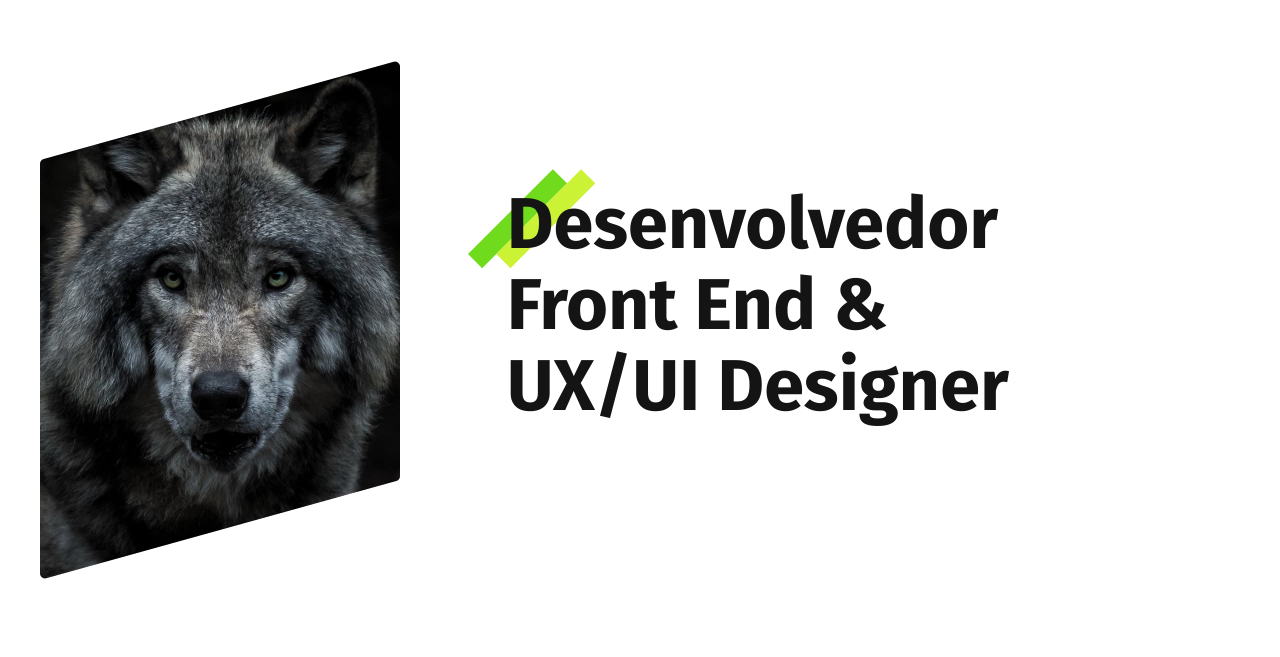
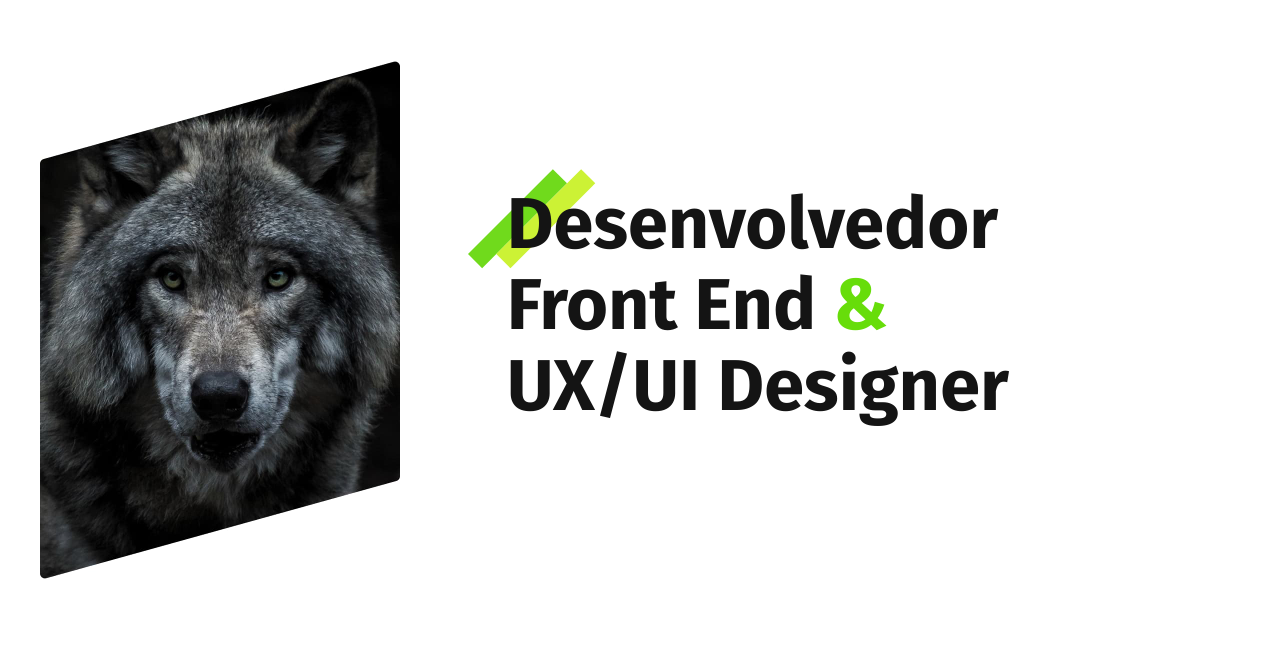
Before and after one commit to LucasEduardoRudnik/LucasEduardoRudnik.github.io, a plain HTML site: page index.html in a window 1280 px wide. Shown: the part 103-760 px from the top of the page. Drawn offline with Linux system fonts and the light colour scheme.

Commit message:
Adicionando destaque

```diff
--- a/css/introducao.css
+++ b/css/introducao.css
@@ -25,6 +25,10 @@
   top: -15px;
   left: -40px;
   z-index: -1;
+}
+
+.destaque {
+  color: #67dd0a;
 }
 
 @media (max-width: 1000px) {
--- a/index.html
+++ b/index.html
@@ -6,7 +6,7 @@
   <meta name="viewport" content="width=device-width, initial-scale=1.0">
   <title>Portfólio - Design&Front-End</title>
   <meta name="description" content="Desenvolvedor Front-End e UX/UI Designer">
-  <link rel="stylesheet" href="./css/style.min.css">
+  <link rel="stylesheet" href="./css/style.css">
   <link rel="icon" href="./favicon.svg" type="image/svg+xml">
   <link rel="preconnect" href="https://fonts.googleapis.com">
   <link rel="preconnect" href="https://fonts.gstatic.com" crossorigin>
@@ -28,7 +28,7 @@
   <main class="introducao">
     <img src="./img/perfil.jpg" alt="Lobo Cinza" width="360" height="520">
     <div>
-      <h1>Desenvolvedor<br>Front End &<br>UX/UI Designer</h1>
+      <h1>Desenvolvedor<br>Front End <span class="destaque">&</span><br>UX/UI Designer</h1>
     </div>
   </main>
 
```
